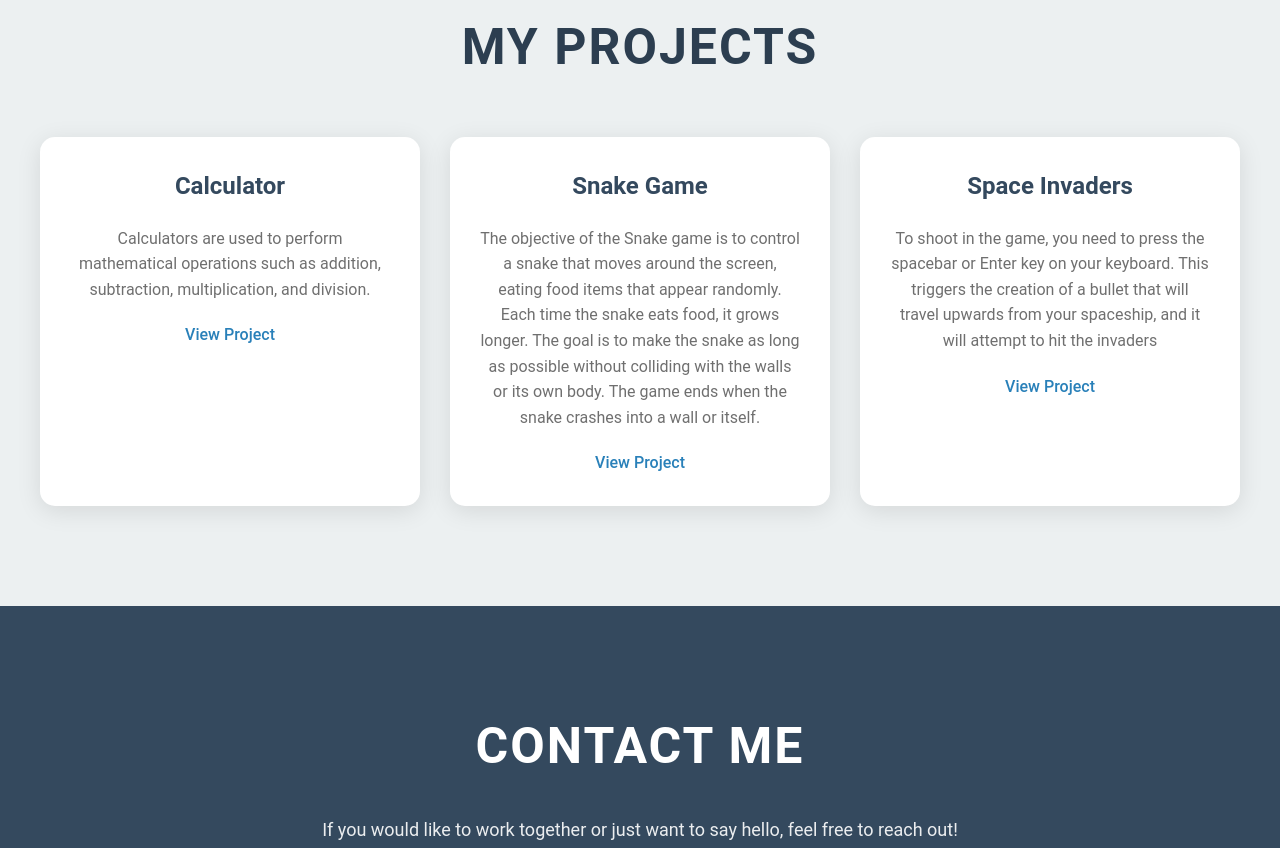
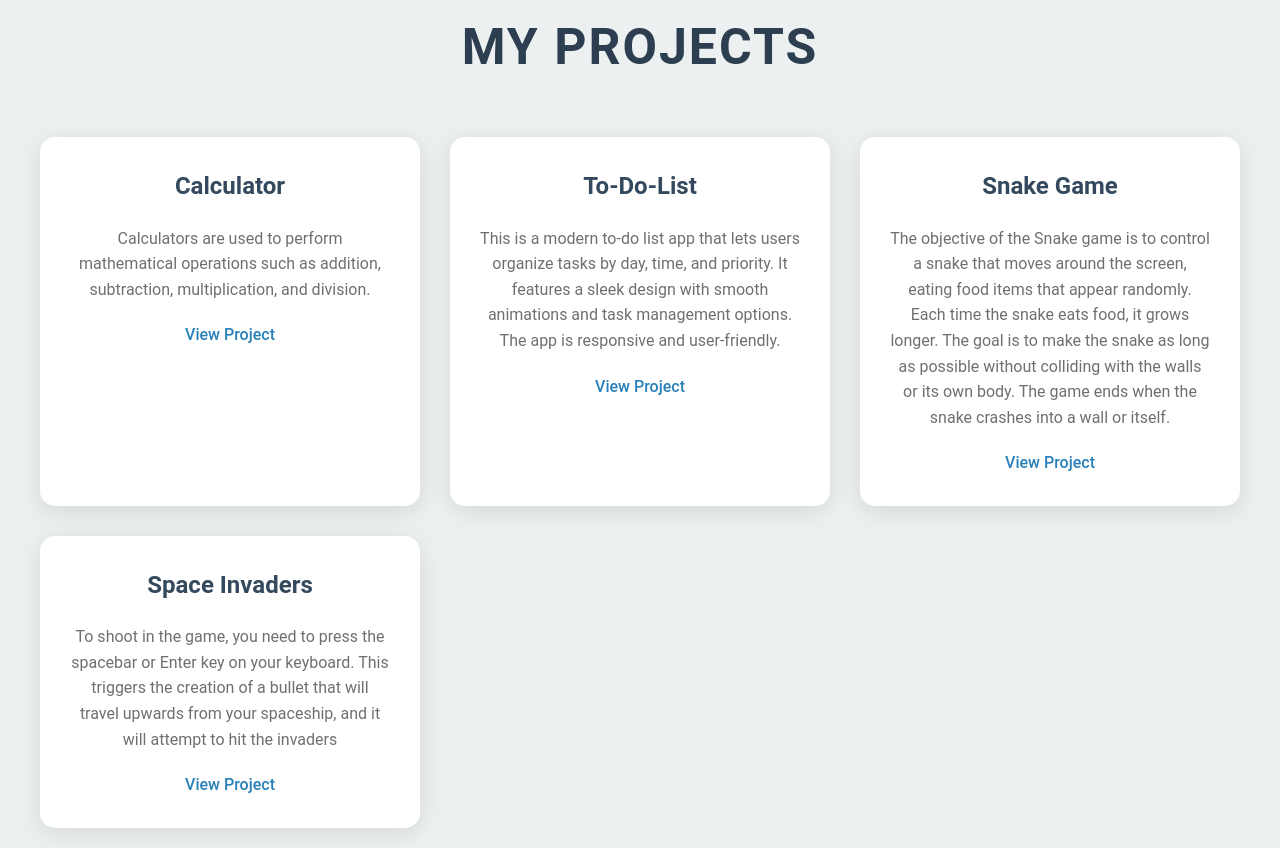
Before and after one commit to leonardphokane/leonardphokane-portfolio, a plain HTML site: page index.html in a window 1280 px wide. Shown: the part 1380-2228 px from the top of the page. Drawn offline with Linux system fonts and the light colour scheme.

Commit message:
Update index.html

```diff
--- a/index.html
+++ b/index.html
@@ -40,6 +40,12 @@
                 <a href="https://azhar586.github.io/Calculator2/" target="_blank">View Project</a>
             </div>
 
+              <div class="project-card">
+                <h3>To-Do-List</h3>
+                <p>This is a modern to-do list app that lets users organize tasks by day, time, and priority. It features a sleek design with smooth animations and task management options. The app is responsive and user-friendly.</p>
+                <a href="https://azhar586.github.io/To_Do_List/" target="_blank">View Project</a>
+            </div>
+
                 <div class="project-card">
                 <h3>Snake Game</h3>
                 <p>The objective of the Snake game is to control a snake that moves around the screen, eating food items that appear randomly. Each time the snake eats food, it grows longer. The goal is to make the snake as long as possible without colliding with the walls or its own body. The game ends when the snake crashes into a wall or itself.</p>
```
